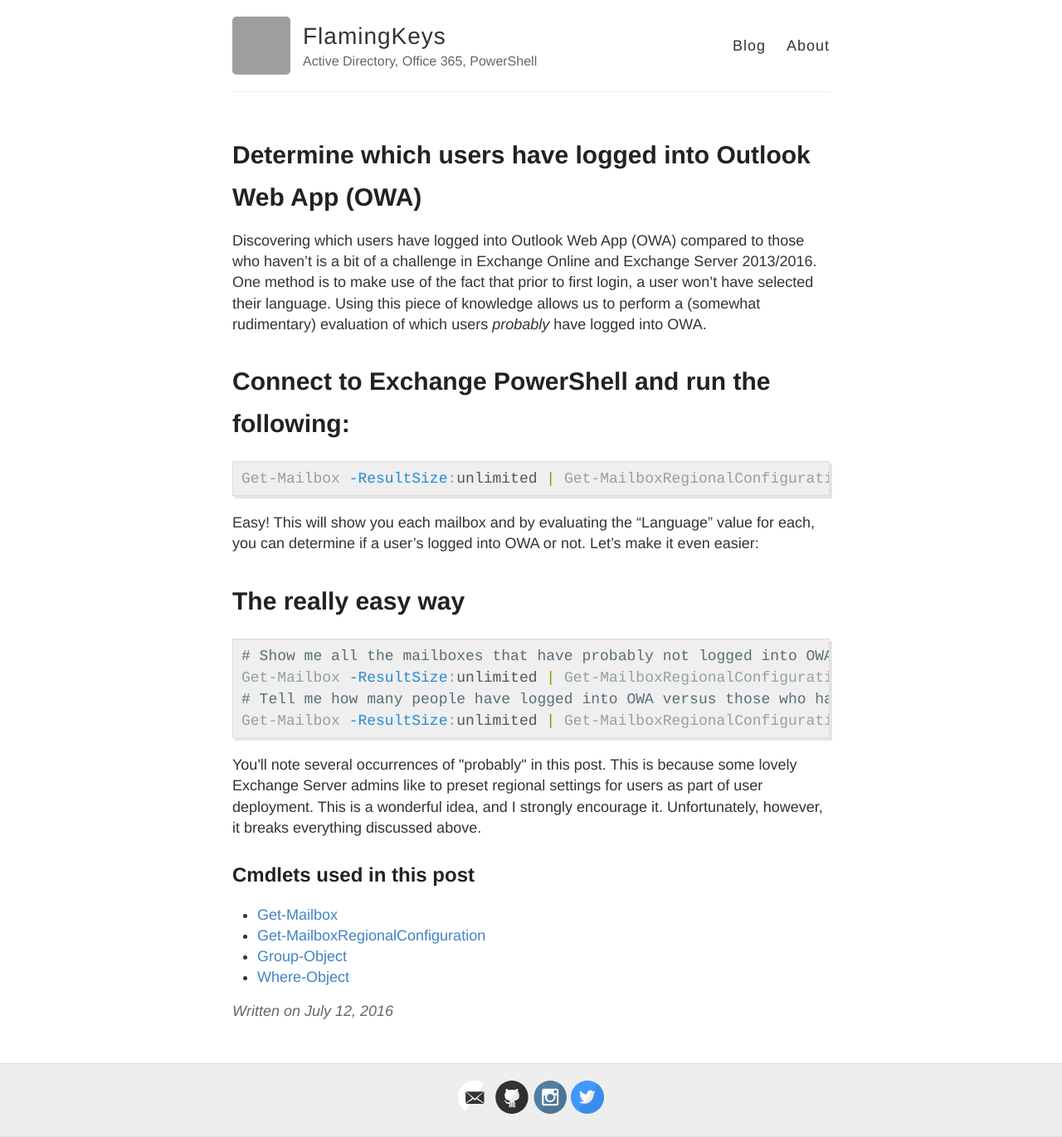
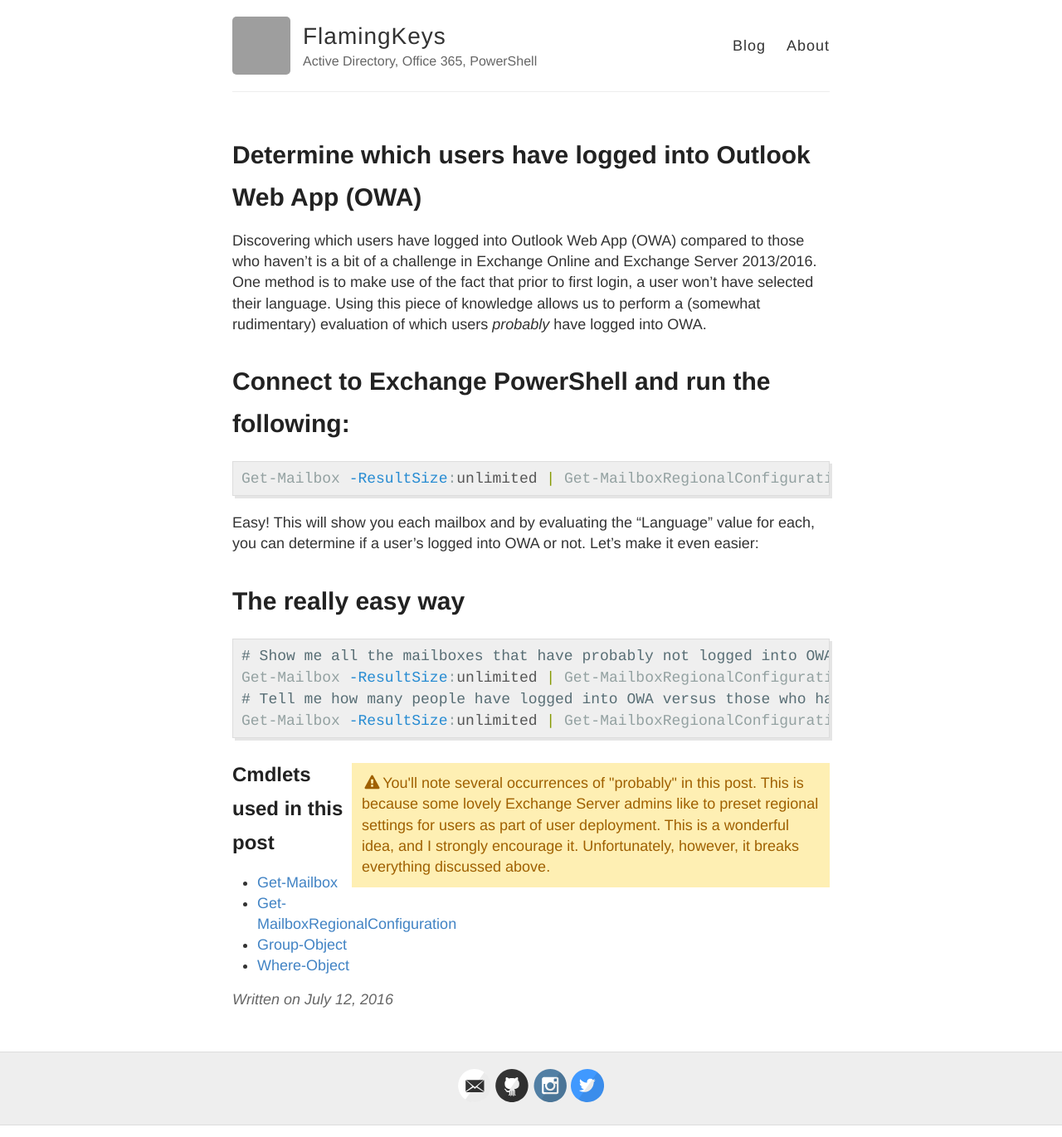
Before and after one commit to chrisbrownie/flamingkeys.com, a Jekyll site: the page built from _posts/2016-07-12-determine-owa-users-powershell.md, in a window 1280 px wide. Shown: the whole page at 83% size. Built offline with Jekyll 4.4.1, drawn with Linux system fonts in a browser that asks for light colours; grey boxes are pictures that could not be loaded.

Commit message:
style updates

```diff
--- a/_posts/2016-07-12-determine-owa-users-powershell.md
+++ b/_posts/2016-07-12-determine-owa-users-powershell.md
@@ -49,7 +49,7 @@ Get-Mailbox -ResultSize:unlimited | Get-MailboxRegionalConfiguration | Where-Obj
 Get-Mailbox -ResultSize:unlimited | Get-MailboxRegionalConfiguration | Group-Object Language
 {% endhighlight %}
 
-<aside>You'll note several occurrences of "probably" in this post. This is because some lovely Exchange Server admins like to preset regional settings for users as part of user deployment. This is a wonderful idea, and I strongly encourage it. Unfortunately, however, it breaks everything discussed above.</aside>
+<aside class="aside-warning">You'll note several occurrences of "probably" in this post. This is because some lovely Exchange Server admins like to preset regional settings for users as part of user deployment. This is a wonderful idea, and I strongly encourage it. Unfortunately, however, it breaks everything discussed above.</aside>
 
 ## Cmdlets used in this post
 
--- a/style.scss
+++ b/style.scss
@@ -8,6 +8,8 @@
 @import "reset";
 @import "variables";
 // Syntax highlighting @import is at the bottom of this file
+
+@import url('//maxcdn.bootstrapcdn.com/font-awesome/4.7.0/css/font-awesome.min.css');
 
 /**************/
 /* BASE RULES */
@@ -290,6 +292,72 @@ ul.posts {
   list-style-type: none;
   margin-bottom: 2em;
 }
+
+.aside-info:before, .aside-success:before, .aside-warning:before, .aside-error:before {
+    font-family:FontAwesome;
+    font-style:normal;
+    font-weight:400;
+    display:inline-block;
+    text-decoration:inherit;
+    width:1em;
+    margin-right:.2em;
+    text-align:center;
+    font-variant:normal;
+    text-transform:none;
+    line-height:1em;
+    margin-left:.2em;
+    -webkit-font-smoothing:antialiased;
+    -moz-osx-font-smoothing:grayscale
+}
+
+.aside-info:before {
+    content:"\f05a";
+}
+.aside-success:before {
+    content:'\f00c';
+}
+.aside-warning:before {
+    content:'\f071';
+}
+.aside-error:before {
+    content:'\f057';
+}
+
+aside {
+  float: right;
+  width: 80%;
+  margin: 10px 0px;
+  padding: 12px;
+}
+
+aside.aside-info i,
+aside.aside-success i,
+aside.aside-warning i,
+aside.aside-error i {
+  margin: 10px 22px;
+  font-size: 2em;
+  vertical-align: middle;
+}
+
+aside.aside-info {
+  background-color: #BDE5F8;
+  color: #00529B;
+}
+
+aside.aside-success {
+  background-color: #DFF2BF;
+  color: #4F8A10;
+}
+
+aside.aside-warning {
+  background-color: #FEEFB3;
+  color: #9F6000;
+}
+
+aside.aside-error {
+  background-color: #FFBABA;
+  color: #D8000C;
+}
 // End CB Modifications
 
 
```
Also changed, not shown: _drafts/2016-03-01-restrict-who-can-book-an-office-365-meeting-room.md (+4 -2 lines).
